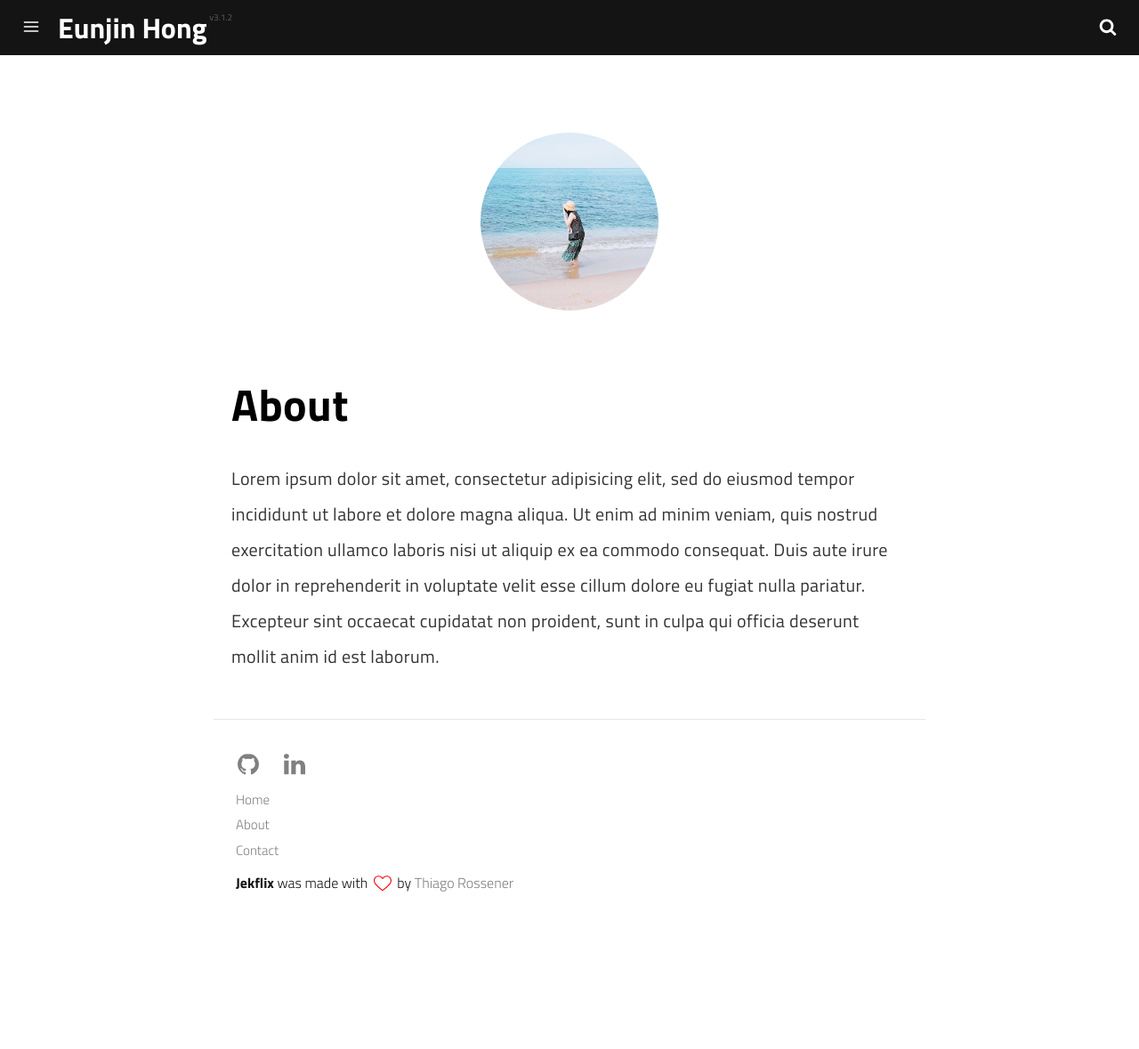
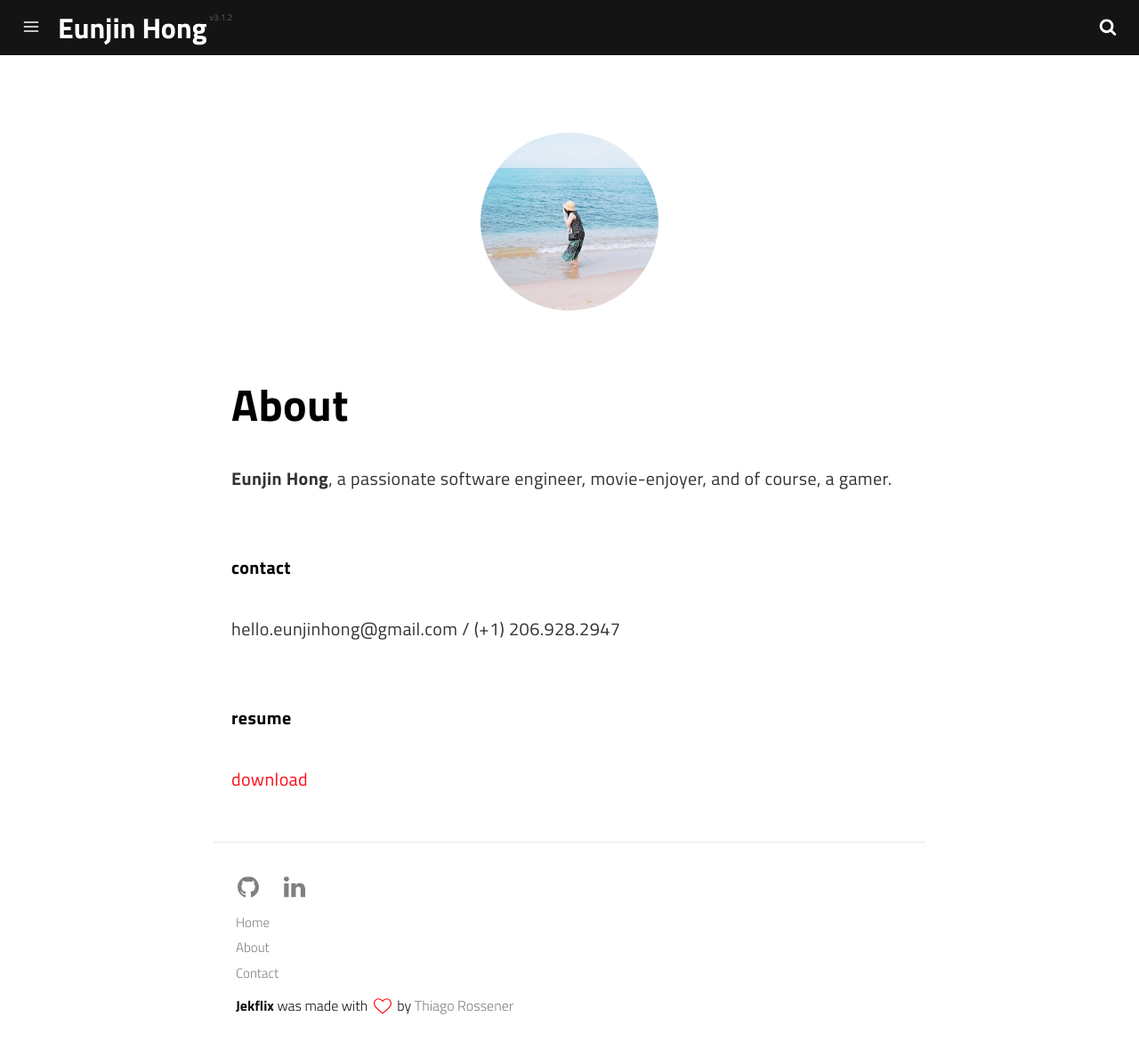
Before and after one commit to helloeunjinhong/helloeunjinhong.github.io, a Jekyll site: the page built from pages/about.md, in a window 1280 px wide and 1179 px high. Shown: the whole window at 89% size. Built offline with Jekyll 4.4.1, drawn with Linux system fonts in a browser that asks for light colours; a script that is not in the unit is left out.

Commit message:
Update about.md

```diff
--- a/pages/about.md
+++ b/pages/about.md
@@ -2,7 +2,7 @@
 layout: page
 menu: false
 date: '2020-02-27 01:53:59'
-title: About
+title: Hello there!
 description: Some description.
 permalink: /about/
 ---
@@ -11,9 +11,12 @@ permalink: /about/
 
 # About
 
-Lorem ipsum dolor sit amet, consectetur adipisicing elit, sed do eiusmod
-tempor incididunt ut labore et dolore magna aliqua. Ut enim ad minim veniam,
-quis nostrud exercitation ullamco laboris nisi ut aliquip ex ea commodo
-consequat. Duis aute irure dolor in reprehenderit in voluptate velit esse
-cillum dolore eu fugiat nulla pariatur. Excepteur sint occaecat cupidatat non
-proident, sunt in culpa qui officia deserunt mollit anim id est laborum.
+**Eunjin Hong**, a passionate software engineer, movie-enjoyer, and of course, a gamer.
+
+
+#### contact
+hello.eunjinhong@gmail.com / (+1) 206.928.2947
+
+
+#### resume
+[download]("/assets/resume/EunjinHong_RESUME.pdf")
```
